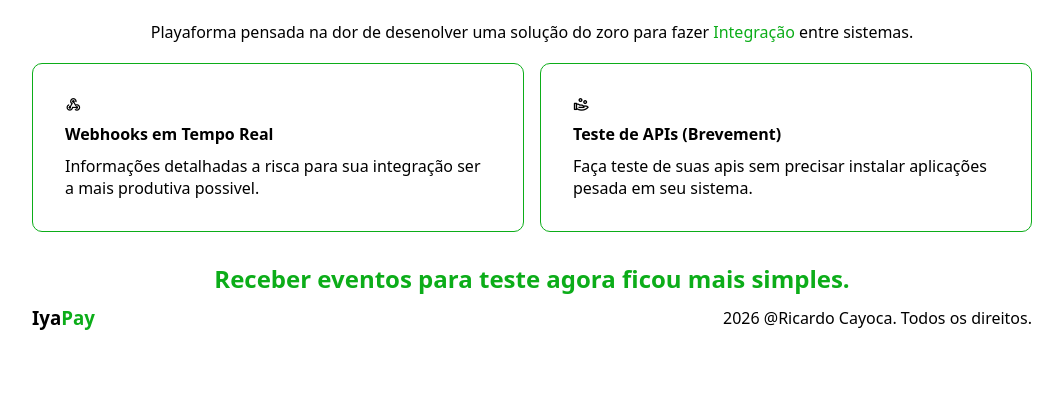
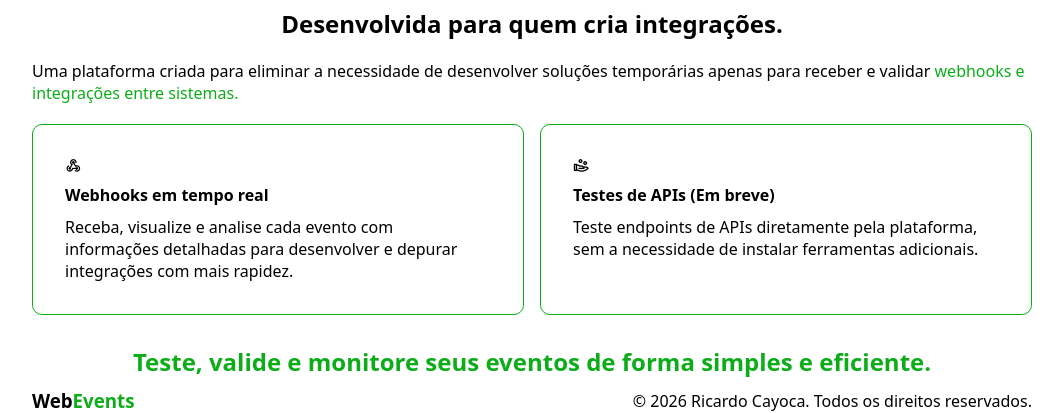
Before and after one commit to luby404/webhost, a Flask app: page / in a window 1280 px wide. Shown: the part 969-1382 px from the top of the page, without its empty margins (108-1171 px from the left). Before the commit the page ends 1299 px from the top, so only its background shows below. Run offline with Flask 3, Linux system fonts and the light colour scheme.

Commit message:
pagina index

```diff
--- a/app/templates/index.html
+++ b/app/templates/index.html
@@ -21,12 +21,12 @@
 
 
     <section id="home" class="home column max_width">
-        <h1>Receba fácil. Cresça <p class="text_color">Rápido!</p>
+        <h1>Receba eventos com facilidade. Cresça <p class="text_color">mais rápido!</p>
         </h1>
-        <p>Você ainda vai contruir um back-end do zoro so para receber eventos webhook para testar uma integração?</p>
+        <p>Você ainda precisa desenvolver um back-end apenas para receber webhooks e testar integrações? Simplifique esse processo.</p>
         <div class="row2">
             <a href="{{ url_for('route.login' ) }}" class="button">
-                <span>Criar conta (Grátis)</span>
+                <span>Criar conta gratuitamente</span>
                 <i class="ri-arrow-right-circle-line"></i>
             </a>
         </div>
@@ -36,9 +36,7 @@
         <div class="sobre column">
             <h2>Sobre</h2>
             <p class="text">
-                Lorem ipsum dolor sit amet consectetur adipisicing elit. Ad eligendi quo distinctio cupiditate doloribus
-                ab numquam maiores saepe blanditiis pariatur cumque neque natus, eveniet corrupti, sint voluptatem cum,
-                aperiam delectus.
+                O WebEvents é uma plataforma desenvolvida para facilitar o teste, monitoramento e validação de webhooks. Receba eventos em tempo real, visualize seus dados e acelere o desenvolvimento das integrações da sua aplicação.
             </p>
         </div>
     </section>
@@ -46,35 +44,34 @@
     <img src="{{ url_for('static', filename='img/img_dh.png') }}" class="image_banner" alt="">
 
     <section class="atendenteo column max_width">
-        <h2>Focada em desenvolvedores.</h2>
+        <h2>Desenvolvida para quem cria integrações.</h2>
         <p class="text">
-            Playaforma pensada na dor de desenolver uma solução do zoro para fazer
-            <span class="text_color">Integração</span> entre sistemas.
+            Uma plataforma criada para eliminar a necessidade de desenvolver soluções temporárias apenas para receber e validar
+            <span class="text_color">webhooks e integrações entre sistemas.</span>
         </p>
         <div class="gird_3">
 
             <div class="card_info">
                 <i class="ri-webhook-line"></i>
-                <strong>Webhooks em Tempo Real</strong>
-                <p>Informações detalhadas a risca para sua integração ser a mais produtiva possivel.</p>
+                <strong>Webhooks em tempo real</strong>
+                <p>Receba, visualize e analise cada evento com informações detalhadas para desenvolver e depurar integrações com mais rapidez.</p>
             </div>
+
             <div class="card_info">
                 <i class="ri-hand-coin-line"></i>
-                <strong>Teste de APIs (Brevement) </strong>
-                <p>Faça teste de suas apis sem precisar instalar aplicações pesada em seu sistema.</p>
+                <strong>Testes de APIs (Em breve)</strong>
+                <p>Teste endpoints de APIs diretamente pela plataforma, sem a necessidade de instalar ferramentas adicionais.</p>
             </div>
         </div>
     </section>
 
     <div class="column center max_width text_color">
-        <h2 class="text_center">Receber eventos para teste agora ficou mais simples.</h2>
+        <h2 class="text_center">Teste, valide e monitore seus eventos de forma simples e eficiente.</h2>
     </div>
 
-
-
     <footer class="row max_width">
-        <h3>Iya<span class="text_color">Pay</span></h3>
-        <p class="text">2026 @Ricardo Cayoca. Todos os direitos.</p>
+        <h3>Web<span class="text_color">Events</span></h3>
+        <p class="text">© 2026 Ricardo Cayoca. Todos os direitos reservados.</p>
     </footer>
 
 </div>
```
